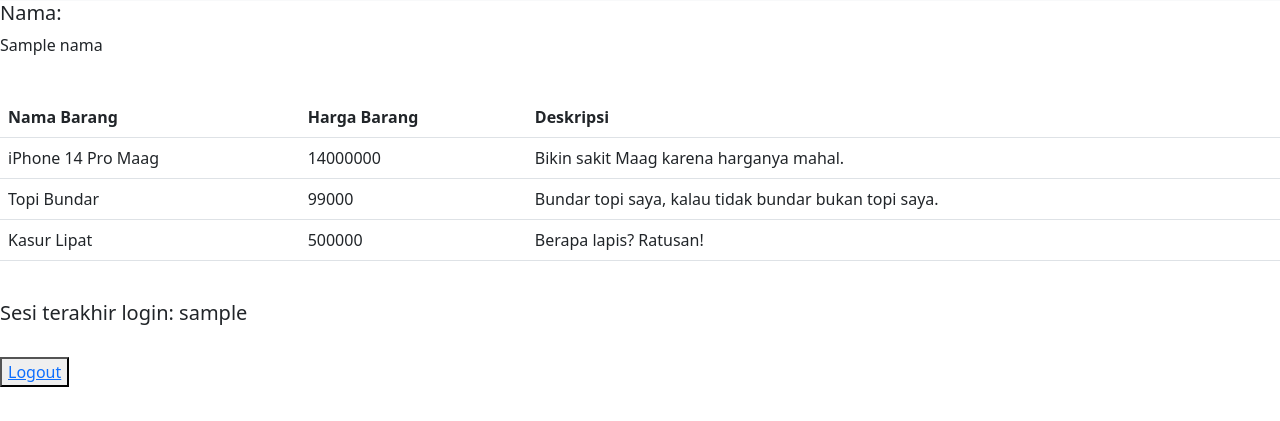
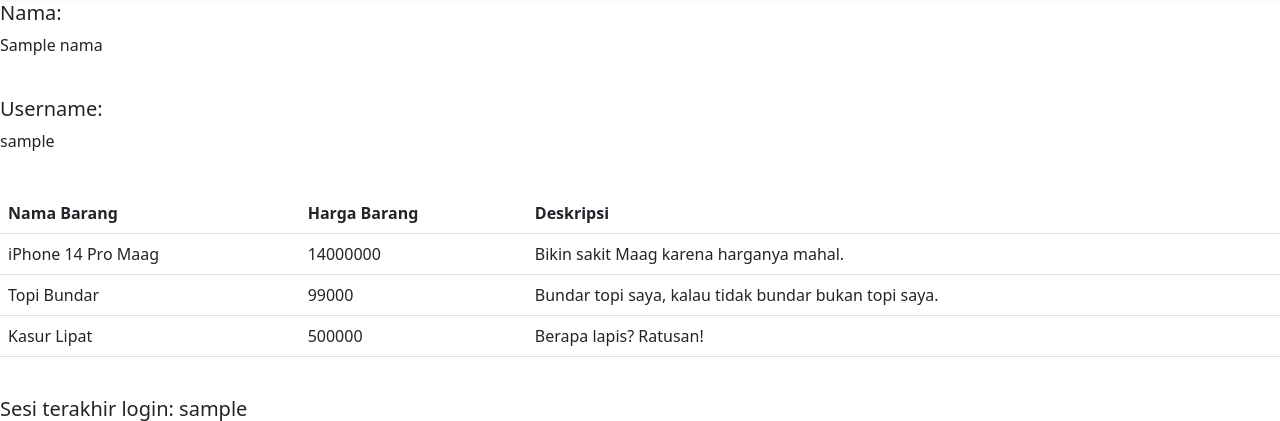
Before and after one commit to daffarestupratama/lab-django, a Django app: template wishlist/templates/wishlist.html in a window 1280 px wide. Shown: the part 55-476 px from the top of the page. Run offline with Django 4.2, Linux system fonts and the light colour scheme; data comes from the database, SQL or seed files in the repository; tables that the repository leaves empty hold one stand-in row (values such as "Sample post"); the template is opened without the code that fills it: values that come from a table or form of the project are taken from there, most other values are stand-ins (such as "Sample title", 1, 10 or a date in 2020).

Commit message:
Show logged-in username

```diff
--- a/wishlist/templates/wishlist.html
+++ b/wishlist/templates/wishlist.html
@@ -54,6 +54,11 @@
 
     <br>
 
+    <h5>Username: </h5>
+    <p>{{username}}</p>
+
+    <br>
+
     <table class="table">
         <tr>
         <th>Nama Barang</th>
--- a/wishlist/views.py
+++ b/wishlist/views.py
@@ -12,10 +12,12 @@ from django.urls import reverse
 @login_required(login_url='/wishlist/login/')
 def show_wishlist(request):
     data_barang_wishlist = BarangWishlist.objects.all()
+    username = request.user.username
     context = {
         'list_barang': data_barang_wishlist,
         'nama': 'Daffa Ilham Restupratama',
         'last_login': request.COOKIES['last_login'],
+        'username': username
     }
     return render(request, "wishlist.html", context)
 
```
